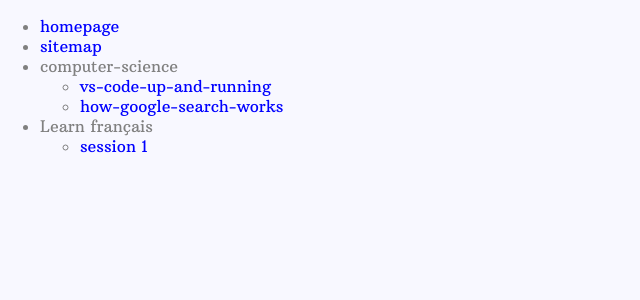
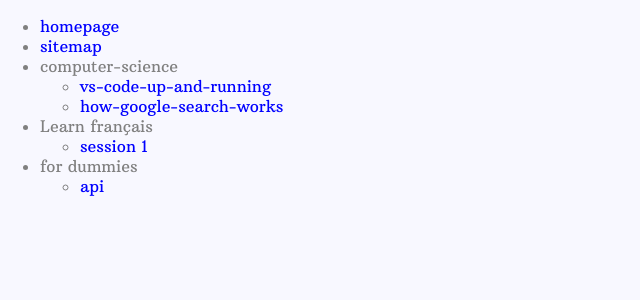
Before and after one commit to ashkancodecman01/ashkannasirzadeh, a Jekyll site: the page built from _posts/sitemap/2019-05-20-sitemap.html, in a window 1280 px wide. Shown: the top 300 px of the page, without its empty margins (0-640 px from the left). Built offline with Jekyll 4.4.1, drawn with Linux system fonts in a browser that asks for light colours.

Commit message:
sitemap updated

```diff
--- a/_posts/sitemap/2019-05-20-sitemap.html
+++ b/_posts/sitemap/2019-05-20-sitemap.html
@@ -31,6 +31,11 @@ permalink: /sitemap
                 <li><a href="https://www.ashkan-nasirzadeh.ir/french/session-1">session 1</a></li>
             </ul>
         </li>
+        <li>for dummies
+            <ul>
+                <li><a href="https://www.ashkan-nasirzadeh.ir/fordummies/api">api</a></li>
+            </ul>
+        </li>
     </ul>
     <script type="text/javascript" src="../../assets/sitemap/sitemap.js"></script>
 </body>
```
